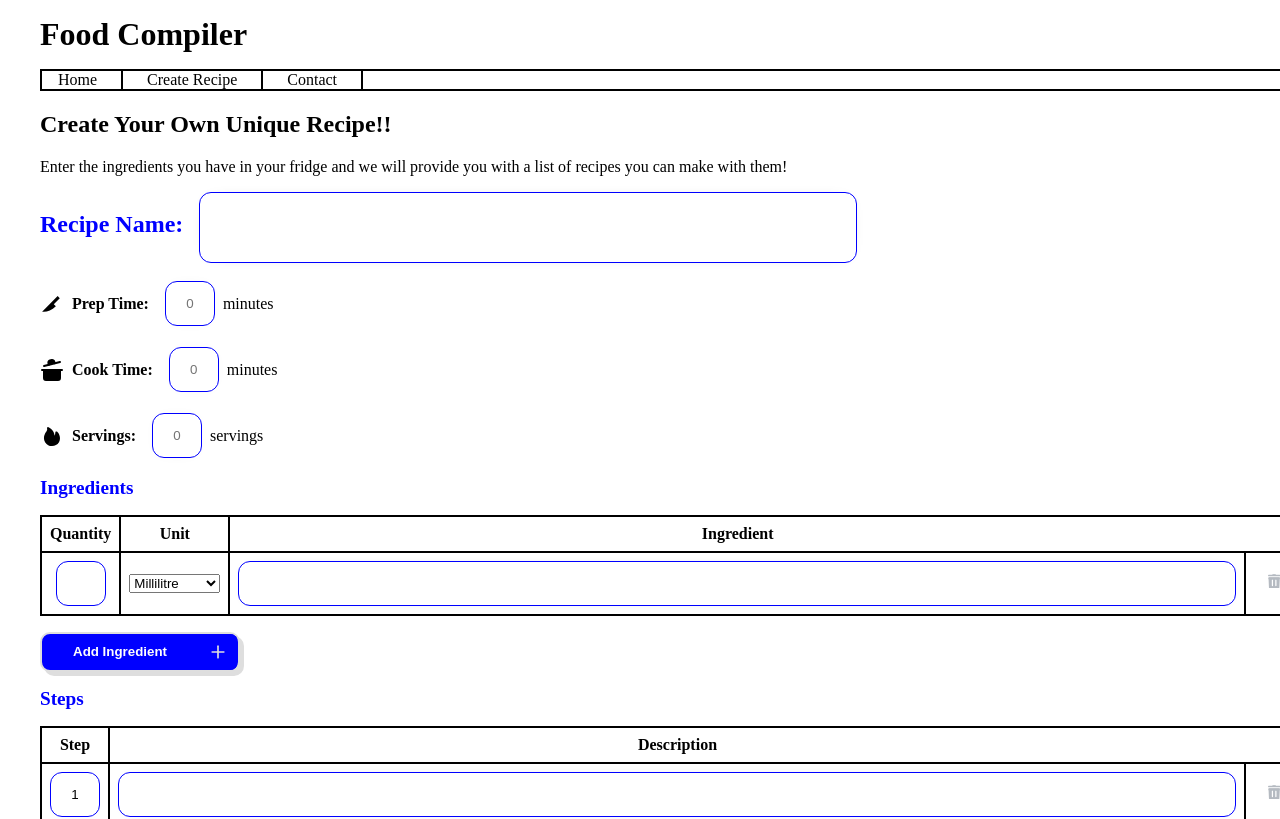
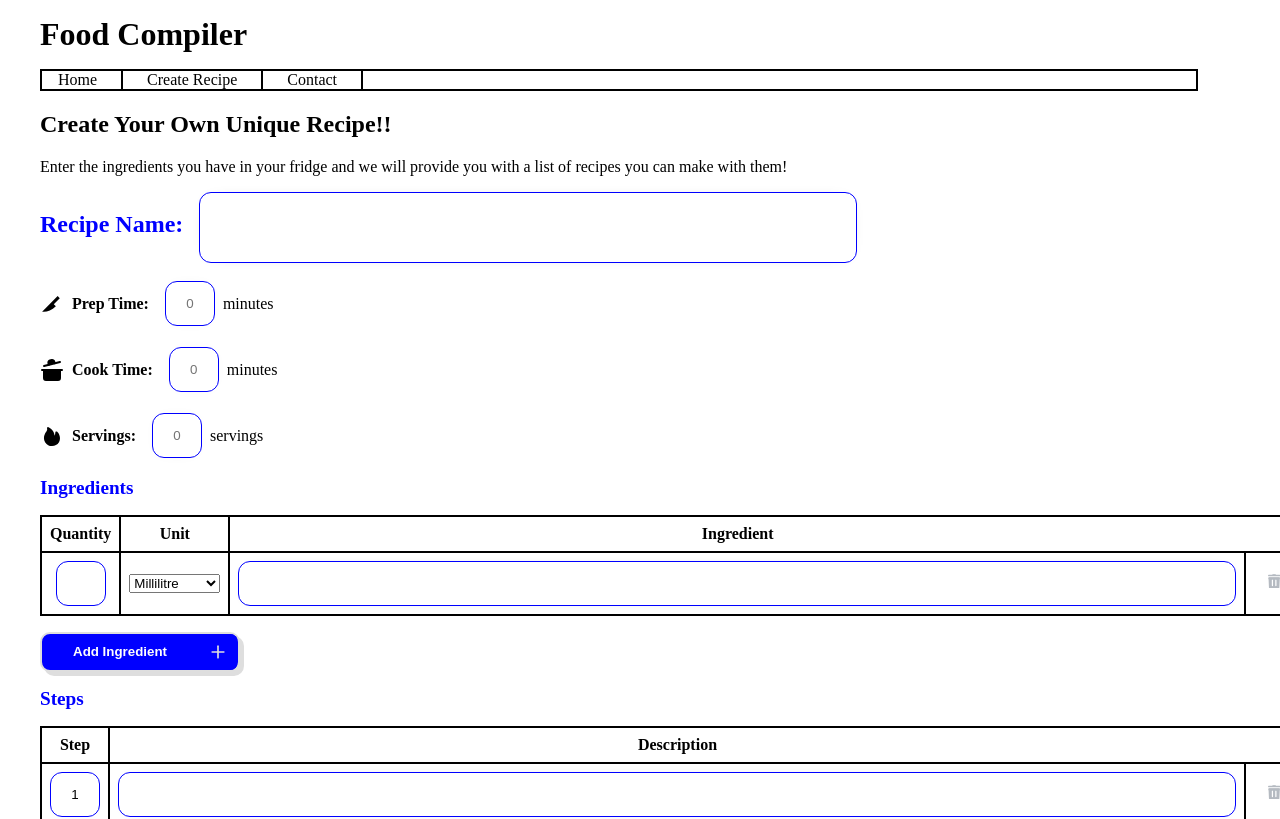
Before and after one commit to YYY2383/FYP, a Next.js app: page /create in a window 1280 px wide. Shown: the top 819 px of the page. Built offline with nearby package versions, Linux system fonts and the light colour scheme; no server answers.

Commit message:
fix navbar size

```diff
--- a/app/globals.css
+++ b/app/globals.css
@@ -10,7 +10,6 @@
 .navbar {
     background-color: white;
     margin: 1rem 0rem 1rem 0rem;
-    min-width: none;
 }
 
 .navbar ul {
@@ -20,6 +19,7 @@
     padding: 0;
     border: black 2px solid;
     padding-left: 1rem;
+    max-width: 90%;
 }
 
 .navbar li {
```
